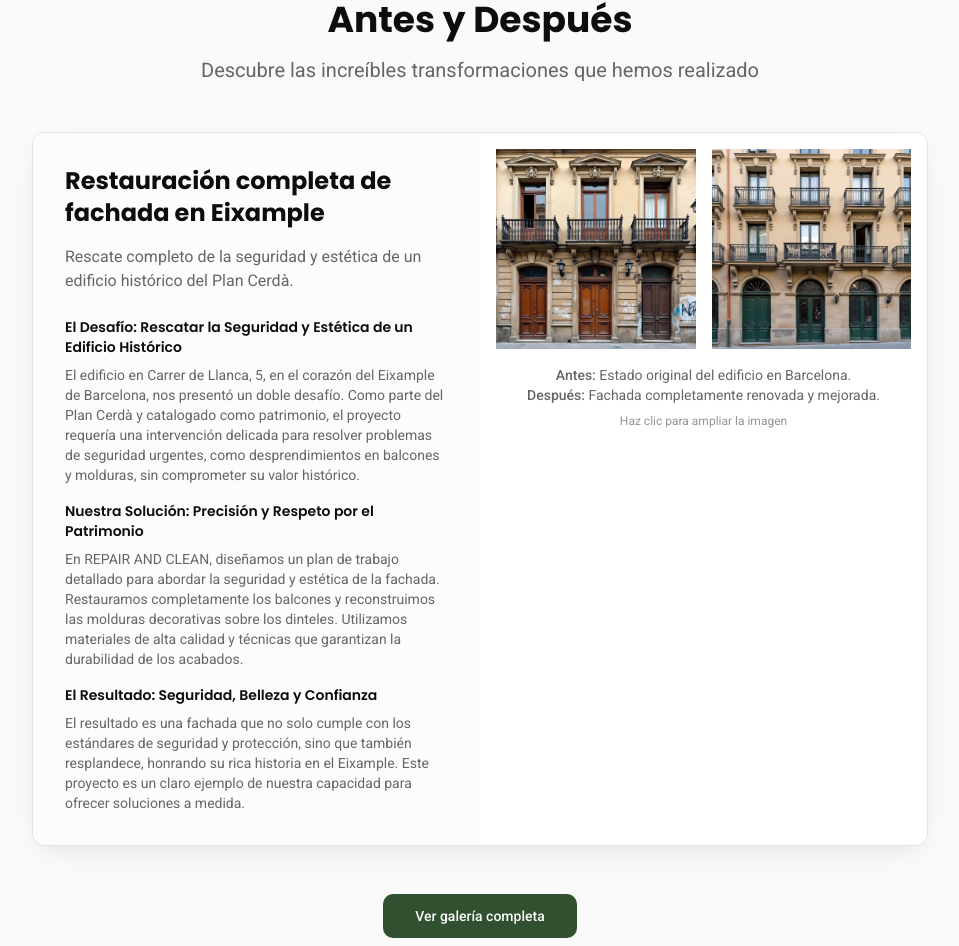
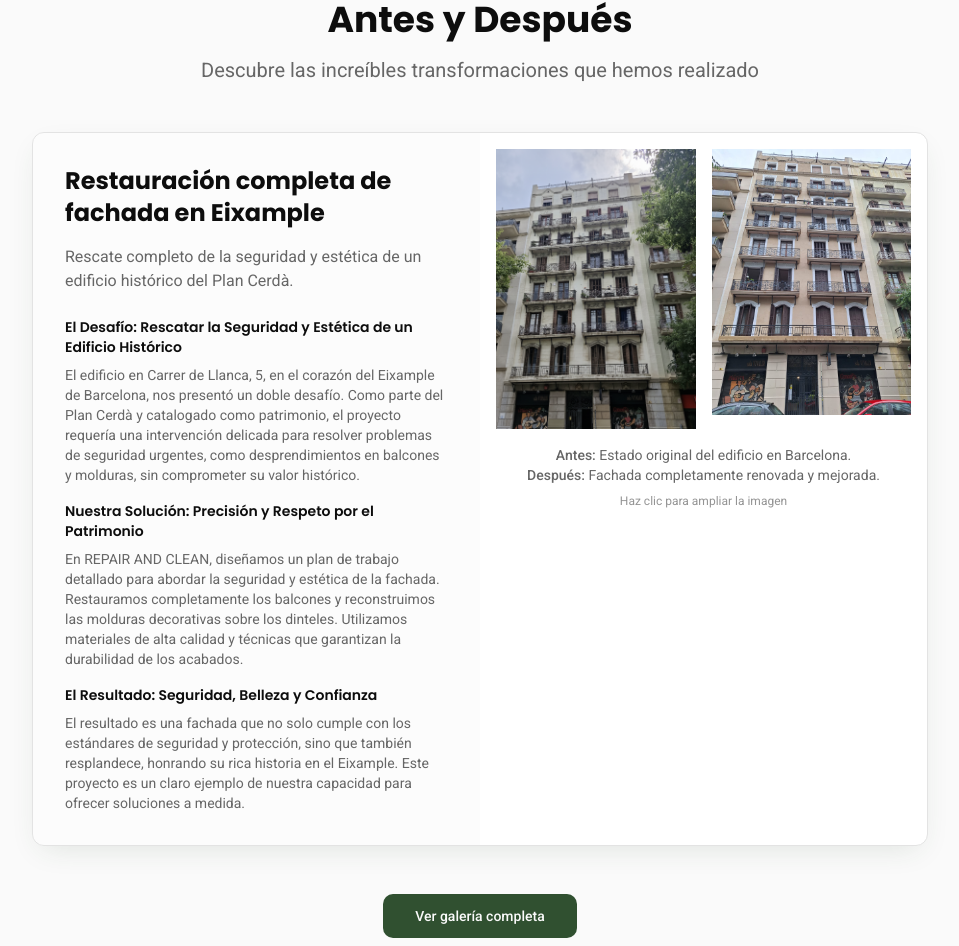
Before and after one commit to arantzaaml/RepairandCleanBASE, a React (Vite) app: page / in a window 1280 px wide. Shown: the part 1519-2465 px from the top of the page, without its empty margins (160-1119 px from the left). Built offline with nearby package versions, Linux system fonts and the light colour scheme.

Commit message:
Replace gallery images

```diff
--- a/src/pages/Home.tsx
+++ b/src/pages/Home.tsx
@@ -15,8 +15,8 @@ import ImageLightbox from "@/components/ImageLightbox";
 import heroImage from "@/assets/hero-professional.jpg";
 import kitchenBefore from "@/assets/kitchen-before-professional.jpg";
 import kitchenAfter from "@/assets/kitchen-after-professional.jpg";
-import facadeBefore from "@/assets/facade-before.jpg";
-import facadeAfter from "@/assets/facade-after.jpg";
+const facadeBefore = "/lovable-uploads/65f44365-8ec1-4dc4-8bfd-1c035df281bf.png";
+const facadeAfter = "/lovable-uploads/dc849163-c2ed-47a0-b559-af5a30526cbd.png";
 
 const formSchema = z.object({
   name: z.string().min(2, {
```
Also changed, not shown: public/lovable-uploads/65f44365-8ec1-4dc4-8bfd-1c035df281bf.png (added), public/lovable-uploads/dc849163-c2ed-47a0-b559-af5a30526cbd.png (added).
